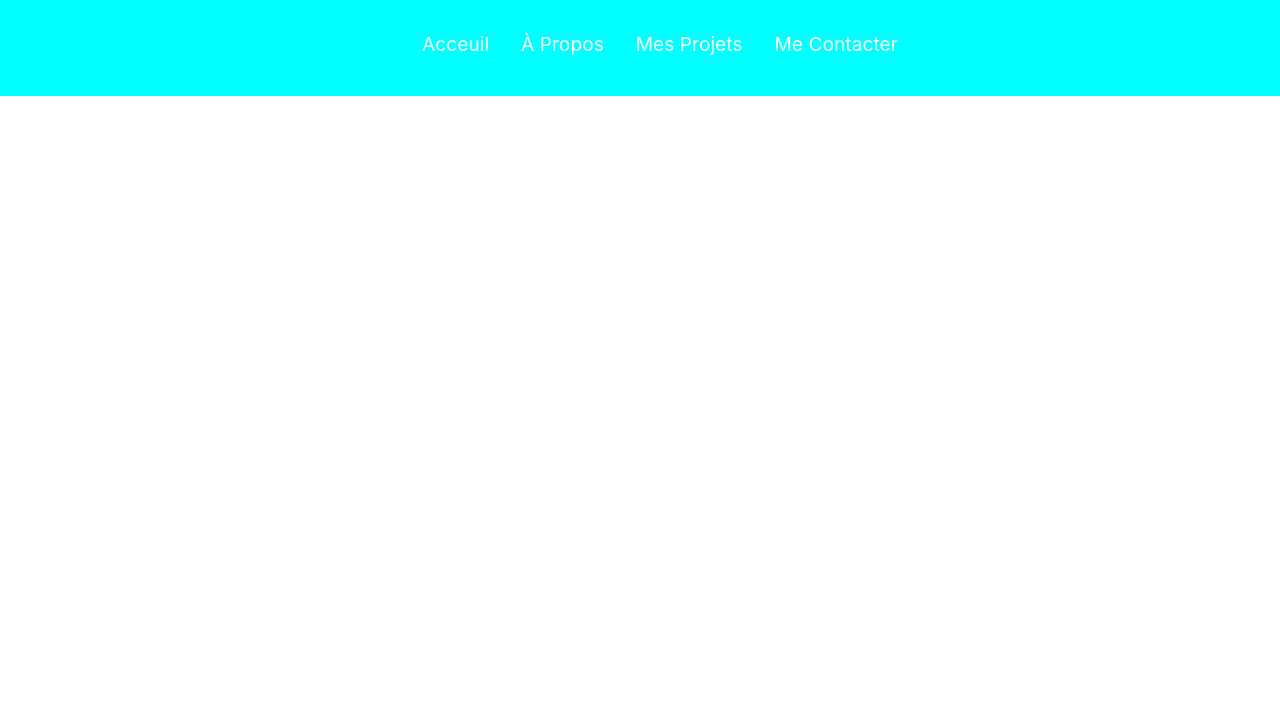
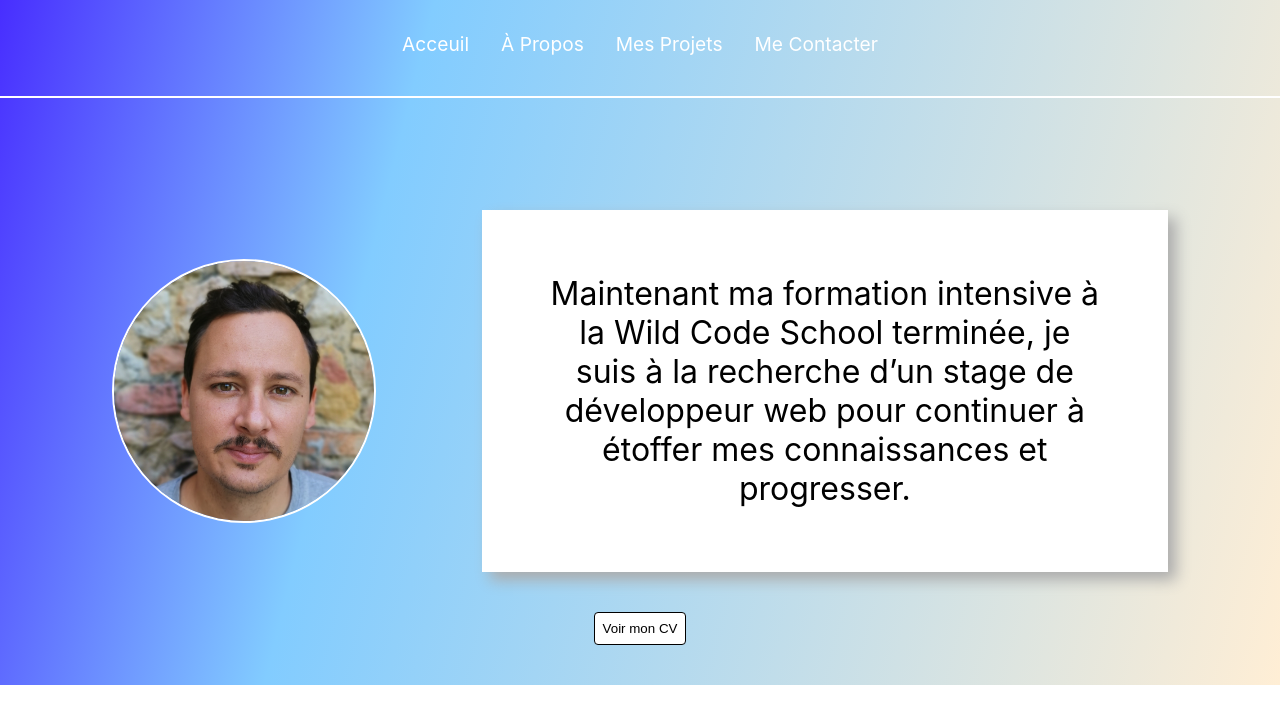
Before and after one commit to Jpaaaps/portfolioDev, a React (Create React App) app: page /about in a window 1280 px wide. Shown: the top 724 px of the page. Built offline with nearby package versions, Linux system fonts and the light colour scheme.

Commit message:
about page almost done

```diff
--- a/src/components/About.css
+++ b/src/components/About.css
@@ -1,3 +1,51 @@
+* {
+	box-sizing: border-box;
+	margin: 0;
+	padding: 0;
+}
+
 .container-about {
-	background-color: cyan;
+	background-color: #482eff;
+	background-image: linear-gradient(104deg, #482eff 0%, #82ccff 30%, #ffeed5 100%);
 }
+
+hr {
+	border: 1px solid white;
+}
+
+.profile {
+	display: flex;
+	align-items: center;
+	padding-top: 7em;
+	margin-left: 7em;
+	margin-right: 7em;
+}
+
+img {
+	width: 25%;
+	border-radius: 100%;
+	display: flex;
+	border: 2px solid rgb(255, 255, 255);
+}
+
+.card {
+	color: black;
+	margin-left: 10%;
+	box-shadow: 8px 8px 14px rgb(172, 172, 172);
+	padding: 2em;
+	background-color: white;
+}
+
+button {
+	padding: 8px;
+	margin: 3em;
+	background-color: white;
+	border-radius: 4px;
+	border: 1px solid black;
+	color: rgb(0, 0, 0);
+}
+
+button:hover {
+	background-color:#482eff;
+	color: white;
+}
--- a/src/components/About.js
+++ b/src/components/About.js
@@ -1,13 +1,30 @@
 import React from 'react'
 
+import Navbar from './Navbar'
+import photo from '../pictures/profilepic.jpg'
+
 import './About.css'
-import Navbar from './Navbar'
 
 const About = () => {
 
+function handleClick(e){
+		e.preventDefault();
+		window.open('https://drive.google.com/file/d/18O7du9fqJV24p6dFW2NJv4kweBTpSanu/view?usp=sharing', '_blank');
+	}
+
 		return (
 		 <div className='container-about'>
-			 <Navbar />
+			<div className='navbarAbout'>
+				<Navbar />
+			</div>
+			<hr/>
+			<div className='myProfile'>
+				<div className='profile'>
+					<img src={photo} alt='moi'/>
+					<p className='card'>Maintenant ma formation intensive à la Wild Code School terminée, je suis à la recherche d’un stage de développeur web pour continuer à étoffer mes connaissances et progresser.</p>
+				</div>
+				<button onClick={handleClick}>Voir mon CV</button>
+			</div>
 		 </div>
 		)
 }
--- a/src/components/Home.css
+++ b/src/components/Home.css
@@ -19,4 +19,5 @@ p {
 	background-image: url('../pictures/background.jpg');
 	background-size: 100%;
 	height: 100vh;
+	vertical-align: center;
 }
```
Also changed, not shown: src/pictures/profilepic.jpg (added).
